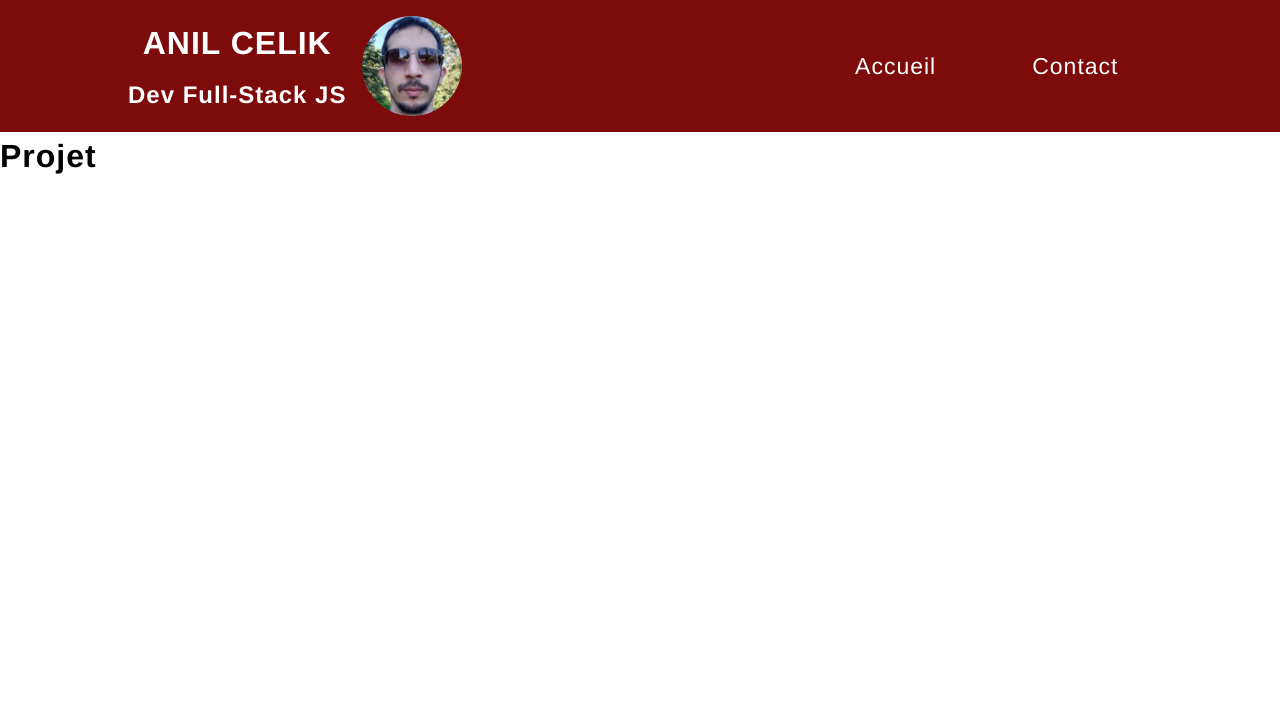
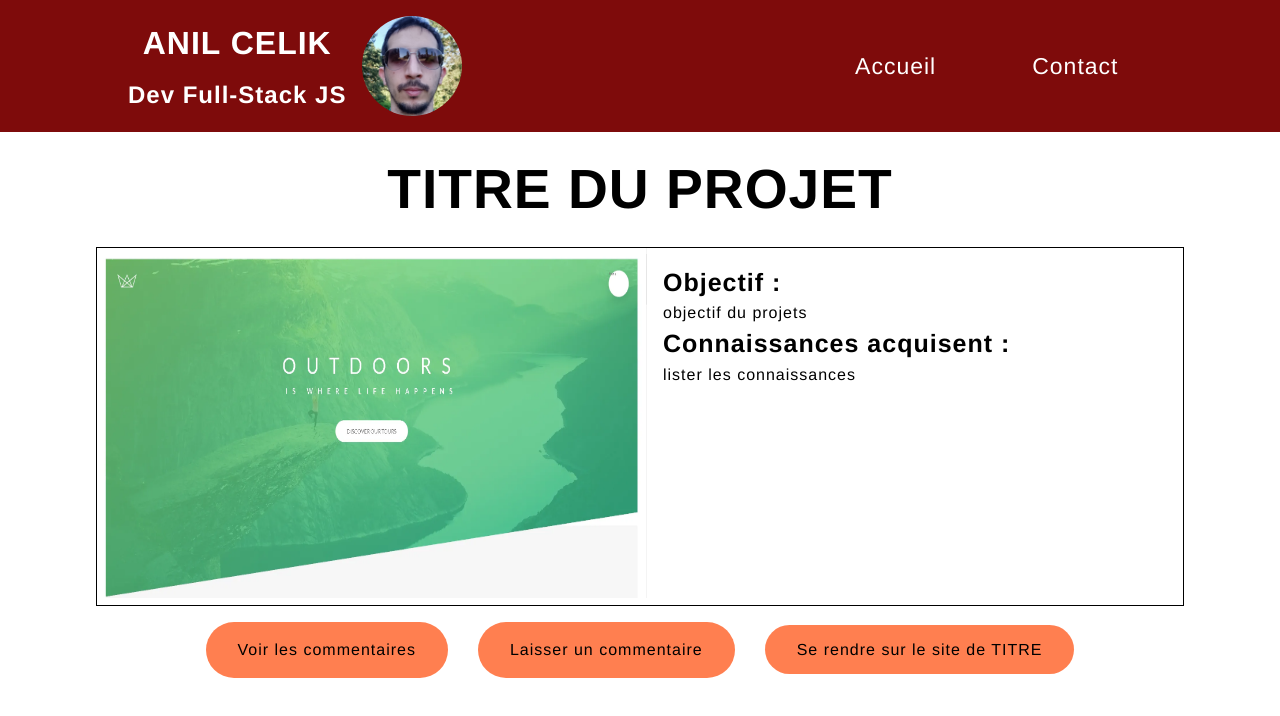
Before and after one commit to AnilC07/my-portfolio, a Next.js app: page /projets/1 in a window 1280 px wide. Shown: the top 716 px of the page. Built offline with nearby package versions, Linux system fonts and the light colour scheme; no server answers; the database is empty.

Commit message:
page dynamique pour le projet

```diff
--- a/pages/projets/[projectId].js
+++ b/pages/projets/[projectId].js
@@ -1,6 +1,78 @@
-function Projet(props){
+import Image from "next/image";
+import classes from "../../styles/ProjectByID.module.css";
+import Link from "next/link";
+import { projectHandler } from "../api/projets";
+import { getProjectById } from "@/lib/db-util";
 
-    return <h1>Projet</h1>
+function ProjetByID(props) {
+    console.log(props)
+  return (
+    <>
+      <div className={classes["project-title"]}>
+        <h2>TITRE DU PROJET</h2>
+      </div>
+      <div className={classes.container}>
+        <div className={classes.image}>
+          <Image
+            src="/images/projets/Natours/Natours.webp"
+            alt="Natours"
+            width={550}
+            height={350}
+          />
+        </div>
+        <div className={classes["project-content"]}>
+          <div className={classes.objectif}>
+            <h3>Objectif :</h3>
+            <p>objectif du projets</p>
+          </div>
+          <div className={classes.knowledge}>
+            <h3>Connaissances acquisent :</h3>
+            <ul>
+              <li>lister les connaissances</li>
+            </ul>
+          </div>
+        </div>
+      </div>
+      <div className={classes.actions}>
+        <div className={classes["read-comment"]}>
+          <p>Voir les commentaires</p>
+        </div>
+        <div className={classes["write-comment"]}>
+          <p>Laisser un commentaire</p>
+        </div>
+        <div className={classes.link}>
+          <Link href="/">Se rendre sur le site de TITRE</Link>
+        </div>
+      </div>
+    </>
+  );
+}
+
+export default ProjetByID;
+
+export async function getStaticPaths() {
+  let projects = await projectHandler();
+  projects = JSON.parse(projects);
+
+  const paths = projects.map((project) => {
+    return { params: { projectId: project.id } };
+  });
+
+  return {
+    paths: paths,
+    fallback: "blocking",
+  };
+}
+
+export async function getStaticProps(context) {
+  const { projectId } = context.params;
+  console.log(projectId);
+
+  const theProject = await getProjectById(projectId)
+
+  return {
+    props: {
+      data: theProject,
     }
-
-    export default Projet
+  };
+}
```
